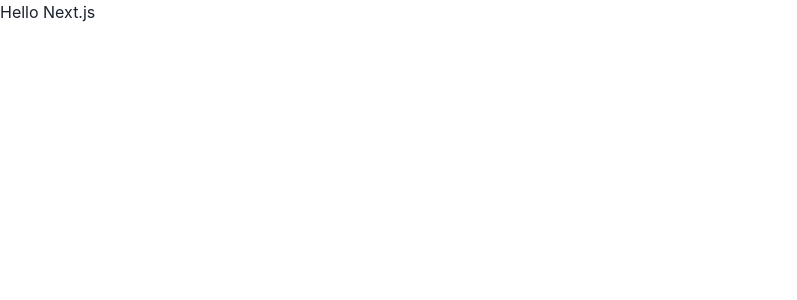
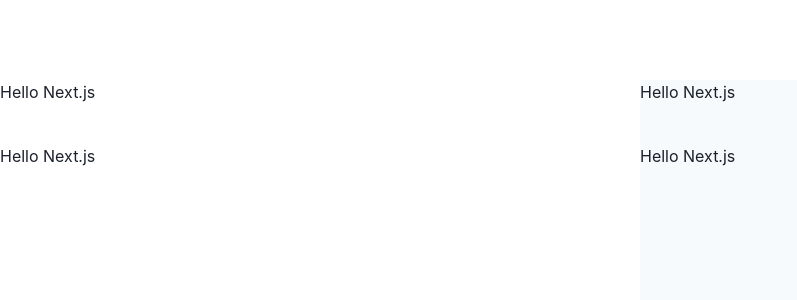
Before and after one commit to mosesnjoroge/nextjs-chakra-ui-1, a Next.js app: page / in a window 1280 px wide. Shown: the top 300 px of the page, without its empty margins (0-797 px from the left). Built offline with nearby package versions, Linux system fonts and the light colour scheme.

Commit message:
imported vstack and flex component

```diff
--- a/package.json
+++ b/package.json
@@ -12,7 +12,7 @@
     "@chakra-ui/react": "^2.8.2",
     "@emotion/react": "^11.11.4",
     "@emotion/styled": "^11.11.0",
-    "framer-motion": "^4.1.17",
+    "framer-motion": "^11.0.22",
     "next": "14.1.4",
     "react": "^18",
     "react-dom": "^18"
--- a/pages/index.tsx
+++ b/pages/index.tsx
@@ -1,9 +1,29 @@
+import { Container, Flex, VStack } from "@chakra-ui/react";
 
 export default function Home() {
   return (
-    <>
-      <h1>Hello Next.js</h1>
-
-    </>
+    <Container maxW="container.xl" p={0}>
+      <Flex h="100vh" py={20}>
+        <VStack
+          w="full"
+          h="full"
+          spacing={10}
+          alignItems="flex-start"
+        >
+          <h1>Hello Next.js</h1>
+          <h1>Hello Next.js</h1>
+        </VStack>
+        <VStack
+          w="full"
+          h="full"
+          spacing={10}
+          alignItems="flex-start"
+          bg="gray.50"
+        >
+          <h1>Hello Next.js</h1>
+          <h1>Hello Next.js</h1>
+        </VStack>
+      </Flex>
+    </Container>
   );
 }
```
Also changed, not shown: 1 other file (tests, documents, lock files or other folders).
